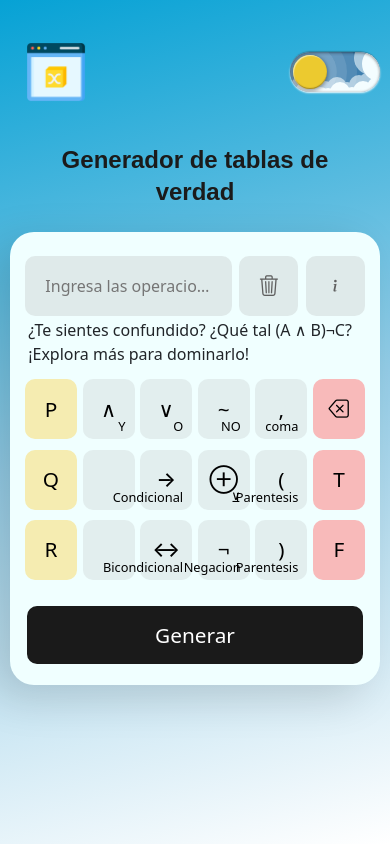
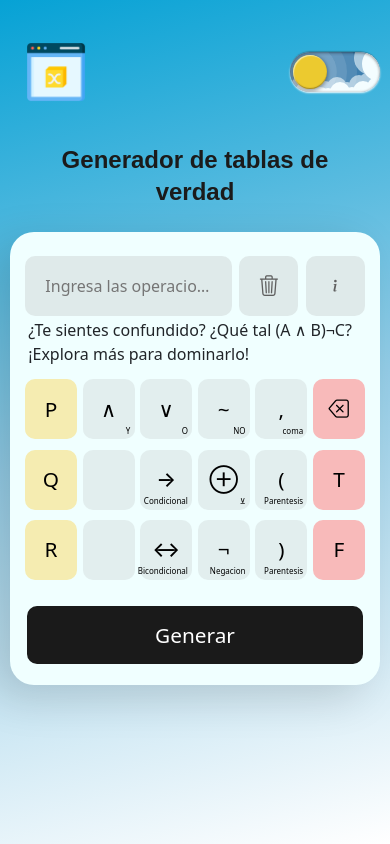
Before and after one commit to KEVIN01306/Tablas_de_verdad, a React (Vite) app in the folder front-tablas/: page / in a window 390 px wide. Built offline with nearby package versions, Linux system fonts and the light colour scheme.

Commit message:
coommit-arreglo-font-descripccion

```diff
--- a/front-tablas/src/assets/CSS/keyboard.css
+++ b/front-tablas/src/assets/CSS/keyboard.css
@@ -149,6 +149,18 @@ input {
     .container-input-keyboard input{
         font-size: 1em;
     }
+
+    .descripcion-tecla-keyboard{
+        position: absolute;
+        font-size: 0.5rem;
+        font-weight: 500;
+        color: #000000;
+        margin-right: 0.2rem;
+        margin-bottom: 0.1rem;
+        right: 0;
+        bottom: 0;
+    }
+
 }
 
 
```
